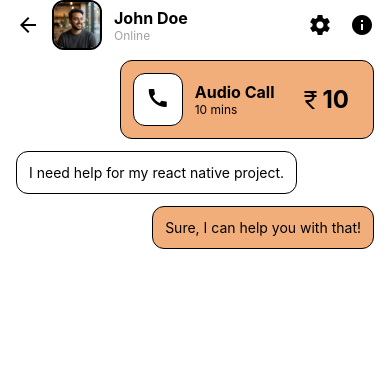
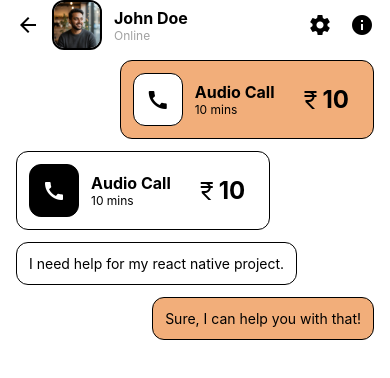
Before and after one commit to brijeshkumar-chavda/DemoApp, a React Native app: screen / in a window 390 px wide. Shown: the top 378 px of the page. Built offline with nearby package versions, Linux system fonts and the light colour scheme.

Commit message:
refactor: Replace `AudioCallBox` with a more versatile `CallBox` component that supports `isMine` prop.

```diff
--- a/src/components/AudioCallBox/index.tsx
+++ /dev/null
@@ -1,24 +0,0 @@
-import { Text, View } from 'react-native';
-import { styles } from './style';
-import MaterialIcons from 'react-native-vector-icons/MaterialIcons';
-import { colors } from '../../constants/colors';
-
-const AudioCallBox = () => {
-  return (
-    <View style={styles.container}>
-      <View style={styles.audioCallIconContainer}>
-        <MaterialIcons name="call" size={24} color={colors.black} />
-      </View>
-      <View style={styles.callDetails}>
-        <Text style={styles.callName}>Audio Call</Text>
-        <Text style={styles.callTime}>10 mins</Text>
-      </View>
-      <View style={styles.rewardMoneyContainer}>
-        <MaterialIcons name="currency-rupee" size={24} color={colors.black} />
-        <Text style={styles.rewardMoneyText}>10</Text>
-      </View>
-    </View>
-  );
-};
-
-export default AudioCallBox;
--- /dev/null
+++ b/src/components/CallBox/index.tsx
@@ -0,0 +1,51 @@
+import { Text, View } from 'react-native';
+import { styles } from './style';
+import MaterialIcons from 'react-native-vector-icons/MaterialIcons';
+import { colors } from '../../constants/colors';
+
+type Props = {
+  isMine?: boolean;
+  // callType: 'audio' | 'video';
+};
+
+const CallBox = (props: Props) => {
+  return (
+    <View
+      style={props.isMine ? styles.sentContainer : styles.receivedContainer}
+    >
+      <View
+        style={[
+          props.isMine
+            ? styles.sentCallIconContainer
+            : styles.receivedCallIconContainer,
+        ]}
+      >
+        <MaterialIcons
+          name="call"
+          size={24}
+          color={props.isMine ? colors.black : colors.white}
+        />
+      </View>
+
+      <View style={styles.callDetails}>
+        <Text style={styles.callName}>Audio Call</Text>
+        <Text style={styles.callTime}>10 mins</Text>
+      </View>
+
+      {/* {props.isMine ? (
+      ) : (
+        <View style={styles.callDetails}>
+          <Text style={styles.callName}>Video Call</Text>
+          <Text style={styles.callTime}>10 mins</Text>
+        </View>
+      )} */}
+
+      <View style={styles.rewardMoneyContainer}>
+        <MaterialIcons name="currency-rupee" size={24} color={colors.black} />
+        <Text style={styles.rewardMoneyText}>10</Text>
+      </View>
+    </View>
+  );
+};
+
+export default CallBox;
--- a/src/components/AudioCallBox/style.tsx
+++ b/src/components/CallBox/style.tsx
@@ -3,7 +3,7 @@ import { colors } from '../../constants/colors';
 import { fontSize, fontWeight } from '../../constants/fonts';
 
 export const styles = StyleSheet.create({
-  container: {
+  sentContainer: {
     backgroundColor: colors.accentColor,
     borderRadius: 12,
     borderColor: colors.black,
@@ -15,12 +15,36 @@ export const styles = StyleSheet.create({
     marginBottom: 12,
   },
 
-  audioCallIconContainer: {
+  receivedContainer: {
+    backgroundColor: colors.white,
+    borderRadius: 12,
+    borderColor: colors.black,
+    borderWidth: 1,
+    padding: 12,
+    flexDirection: 'row',
+    alignSelf: 'flex-start',
+    gap: 12,
+    marginBottom: 12,
+  },
+
+  sentCallIconContainer: {
     backgroundColor: colors.white,
     padding: 12,
     borderRadius: 12,
     borderColor: colors.black,
     borderWidth: 1,
+    justifyContent: 'center',
+    alignItems: 'center',
+  },
+
+  receivedCallIconContainer: {
+    backgroundColor: colors.black,
+    padding: 12,
+    borderRadius: 12,
+    borderColor: colors.black,
+    borderWidth: 1,
+    justifyContent: 'center',
+    alignItems: 'center',
   },
 
   callDetails: {
@@ -52,4 +76,8 @@ export const styles = StyleSheet.create({
     fontWeight: fontWeight.bold,
     color: colors.black,
   },
+
+  receivedVideoCall: {},
+
+  sentVideoCall: {},
 });
--- a/src/screens/ChatScreen/index.tsx
+++ b/src/screens/ChatScreen/index.tsx
@@ -3,14 +3,15 @@ import { SafeAreaView } from 'react-native-safe-area-context';
 import UserHeader from '../../components/UserHeader';
 
 import { styles } from './styles';
-import AudioCallBox from '../../components/AudioCallBox';
+import CallBox from '../../components/CallBox';
 import MessageBox from '../../components/MessageBox';
 
 const ChatScreen = () => {
   return (
     <SafeAreaView style={styles.container}>
       <UserHeader />
-      <AudioCallBox />
+      <CallBox isMine />
+      <CallBox />
       <MessageBox message="I need help for my react native project." />
       <MessageBox isMine message="Sure, I can help you with that!" />
     </SafeAreaView>
```
